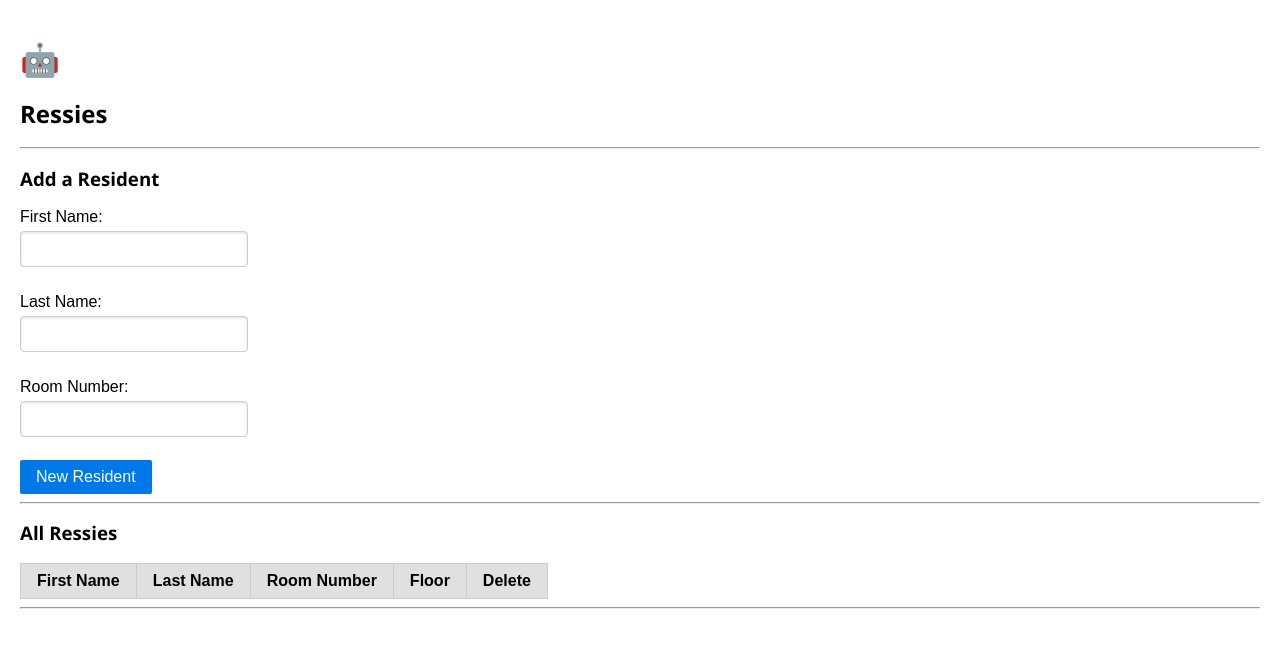
After one commit to Baxter-College/baxtabot, a Python web app: template templates/ressie.html in a window 1280 px wide. The commit adds this page. Shown: the top 648 px of the page. Run offline with Jinja, Linux system fonts and the light colour scheme; the template is opened without the code that fills it, so the values that code supplies are empty; some libraries are stand-ins or nearby versions.

```diff
--- a/message.py
+++ b/message.py
@@ -119,6 +119,10 @@ def handleMessage(sender_psid, received_message):
 
 	elif ("days left" in received_message or "semester" in received_message):
 		response = { "text": functions.semesterResponse()}
+
+	elif ("room is" in received_message):
+		name = functions.extractName(received_message)
+		response = { "text": functions.getRoomNumber(name) }
 
 	else:
 		reply = bot.reply(str(sender_psid), received_message)
--- a/settings.py
+++ b/settings.py
@@ -14,6 +14,8 @@ else:
 	from dotenv import load_dotenv
 	load_dotenv()
 
+	print("In a local environment!")
+
 	DEBUG = os.environ['DEBUG']
 	PORT = os.environ['PORT']
 	PAGE_ACCESS_TOKEN = os.environ['PAGE_ACCESS_TOKEN']
--- /dev/null
+++ b/templates/layout.html
@@ -0,0 +1,27 @@
+<!DOCTYPE html>
+<html lang="en" dir="ltr">
+	<head>
+		<meta charset="utf-8">
+		<title>🤖 | {% block title %}{% endblock %}</title>
+		<link href="https://fonts.googleapis.com/css?family=Open+Sans:300,400,400i,700" rel="stylesheet">
+		<link rel="stylesheet" href="https://unpkg.com/purecss@1.0.0/build/pure-min.css" integrity="sha384-nn4HPE8lTHyVtfCBi5yW9d20FjT8BJwUXyWZT9InLYax14RDjBj46LmSztkmNP9w" crossorigin="anonymous">
+
+		<style media="screen">
+			h1,h2,h3,h4,h5,h6,p,a {
+				font-family: "Open Sans";
+			}
+
+			body {
+				padding: 20px;
+			}
+		</style>
+	</head>
+	<body>
+		<h1><a href="/" style="text-decoration:none;">🤖</a></h1>
+
+		{% block content %}
+
+		{% endblock %}
+
+	</body>
+</html>
--- /dev/null
+++ b/templates/ressie.html
@@ -0,0 +1,39 @@
+{% extends "layout.html" %}
+
+{% block title %}Ressies{% endblock %}
+
+{% block content %}
+		<h2>Ressies</h2>
+		<hr>
+		<h3>Add a Resident</h3>
+		<form action="/ressie" method="post" class="pure-form pure-form-stacked">
+			<label for="first_name">First Name:</label><input name="first_name" type="text"><br/>
+			<label for="last_name">Last Name:</label><input name="last_name" type="text"><br/>
+			<label for="room_number">Room Number:</label><input name="room_number" type="number"><br/>
+			<input type="submit" value="New Resident" class="pure-button pure-button-primary">
+		</form>
+		<hr>
+		<h3>All Ressies</h3>
+
+			<table class="pure-table">
+				<thead>
+					<th>First Name</th>
+					<th>Last Name</th>
+					<th>Room Number</th>
+					<th>Floor</th>
+					<th>Delete</th>
+				</thead>
+				<tbody>
+					{% for ressie in ressies %}
+					<tr>
+						<td>{{ ressie.first_name }}</td>
+						<td>{{ ressie.last_name }}</td>
+						<td>{{ ressie.room_number }}</td>
+						<td>{{ ressie.floor }}</td>
+						<td><a href="{{url_for('deleteRessie', ressie_id=ressie.id)}}">Delete</a></td>
+					</tr>
+					{% endfor %}
+				</tbody>
+			</table>
+		<hr>
+{% endblock %}
```
Also changed, not shown: app.py (+24 -0 lines), functions.py (+17 -2 lines), models.py (+10 -1 lines), templates/dino.html (+8 -15 lines), templates/update.html (+7 -15 lines), templates/upload.html (+6 -15 lines).
